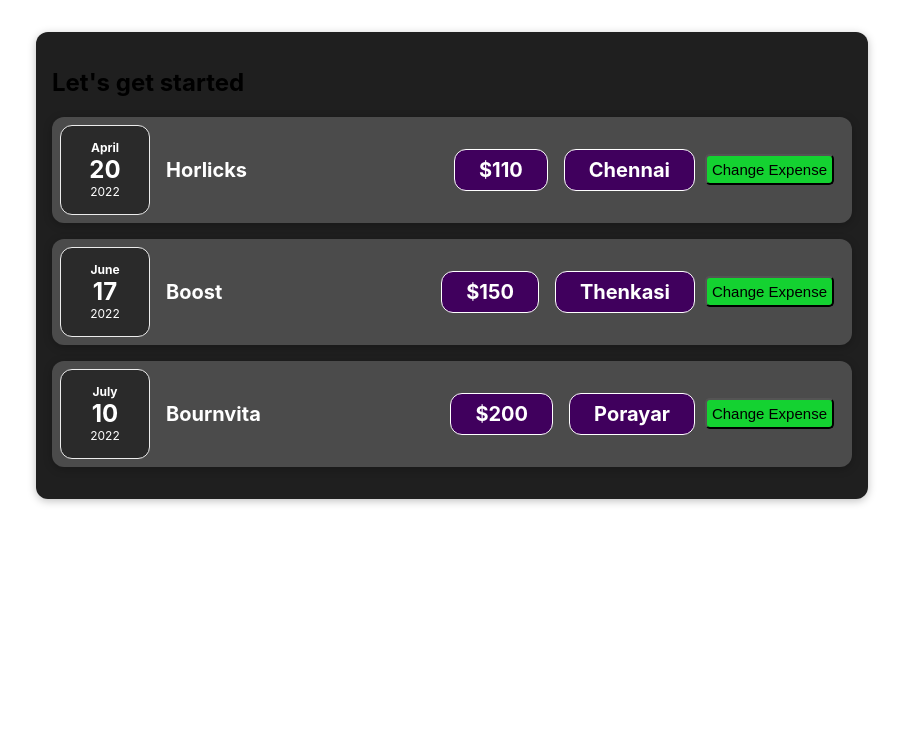
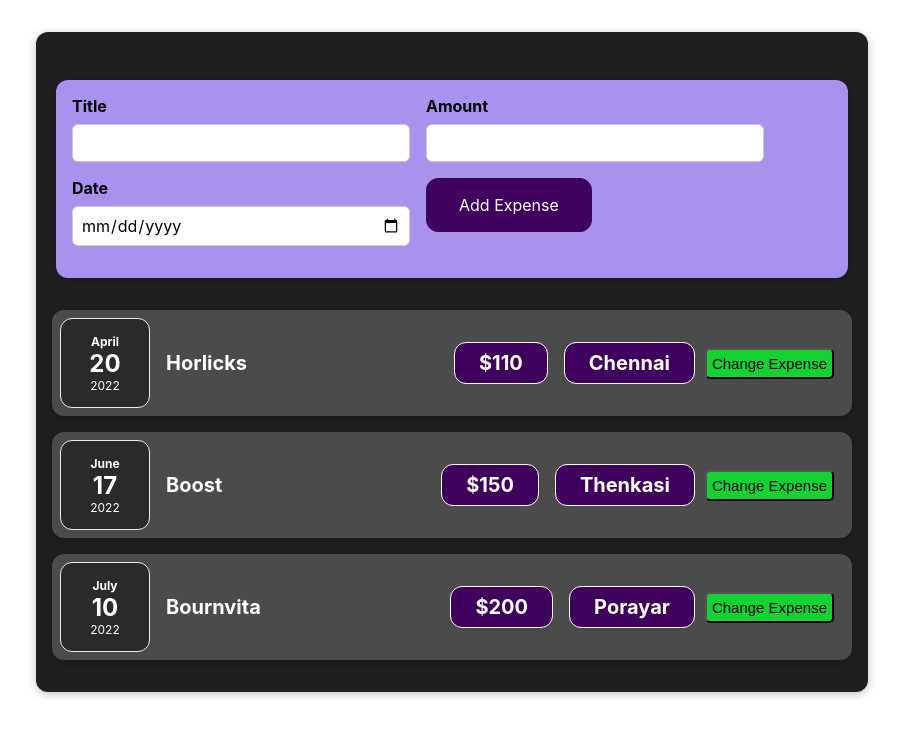
Before and after one commit to reactPlatform/barGraphProject, a React (Create React App) app: page / in a window 1280 px wide. Shown: the top 736 px of the page, without its empty margins (188-1091 px from the left). Built offline with nearby package versions, Linux system fonts and the light colour scheme.

Commit message:
Added Expense Form

```diff
--- a/src/App.js
+++ b/src/App.js
@@ -2,6 +2,7 @@
 import './App.css';
 import Card from './components/UI/Card';
 import ExpenseItem from './components/Expenses/ExpenseItem';
+import NewExpense from './components/NewExpenses/NewExpense';
 
 const App = () => {
   const expenses = [
@@ -26,8 +27,7 @@ const App = () => {
   ]
   return (
     <Card className='expenses'>
-      <h2>Let's get started</h2>
-
+      <NewExpense />
       {expenses.map((expense) => <ExpenseItem date={expense.date} title={expense.title} amount={expense.amount} location={expense.location}></ExpenseItem>)}
 
     </Card>
--- /dev/null
+++ b/src/components/NewExpenses/ExpenseForm.css
@@ -0,0 +1,26 @@
+.new-expense__controls {
+    display: flex;
+    flex-wrap: wrap;
+    gap: 1rem;
+    margin-bottom: 1rem;
+    text-align: left;
+  }
+
+  .new-expense__control label {
+    font-weight: bold;
+    margin-bottom: 0.5rem;
+    display: block;
+  }
+
+  .new-expense__control input {
+    font: inherit;
+    padding: 0.5rem;
+    border-radius: 6px;
+    border: 1px solid #ccc;
+    width: 20rem;
+    max-width: 100%;
+  }
+
+  .new-expense__actions {
+    text-align: right;
+  }
--- /dev/null
+++ b/src/components/NewExpenses/ExpenseForm.js
@@ -0,0 +1,36 @@
+import React from 'react';
+import './ExpenseForm.css';
+
+const ExpenseForm = () => {
+    const titleChangeHandler = (event) => {
+        console.log(event.target.value);
+    };
+    const amountChangeHandler = (event) => {
+        console.log(event.target.value);
+    };
+    const dateChangeHandler = (event) => {
+        console.log(event.target.value);
+    };
+    return(
+        <form>
+            <div className='new-expense__controls'>
+                <div className='new-expense__control'>
+                    <label>Title</label>
+                    <input type='text' onChange={titleChangeHandler}/>
+                </div>
+                <div className='new-expense__control'>
+                    <label>Amount</label>
+                    <input type='number' min='0.01' step='0.01' onChange={amountChangeHandler} />
+                </div>
+                <div className='new-expense__control'>
+                    <label>Date</label>
+                    <input type='date' min='2019-01-01' step='2022-12-31' onChange={dateChangeHandler}/>
+                </div>
+                <div className='new-expense__actions'>
+                    <button type='submit'>Add Expense</button>
+                </div>
+            </div>
+        </form>
+    )
+};
+export default ExpenseForm;
--- /dev/null
+++ b/src/components/NewExpenses/NewExpense.css
@@ -0,0 +1,38 @@
+.new-expense {
+    background-color: #a892ee;
+    padding: 1rem;
+    margin: 2rem auto;
+    width: 50rem;
+    max-width: 95%;
+    border-radius: 12px;
+    text-align: center;
+    box-shadow: 0 1px 8px rgba(0, 0, 0, 0.25);
+  }
+
+  .new-expense button {
+    font: inherit;
+    cursor: pointer;
+    padding: 1rem 2rem;
+    border: 1px solid #40005d;
+    background-color: #40005d;
+    color: white;
+    border-radius: 12px;
+    margin-right: 1rem;
+  }
+
+  .new-expense button:hover,
+  .new-expense button:active {
+    background-color: #510674;
+    border-color: #510674;
+  }
+
+  .new-expense button.alternative {
+    color: #220131;
+    border-color: transparent;
+    background-color: transparent;
+  }
+
+  .new-expense button.alternative:hover,
+  .new-expense button.alternative:active {
+    background-color: #ddb3f8;
+  }
--- /dev/null
+++ b/src/components/NewExpenses/NewExpense.js
@@ -0,0 +1,11 @@
+import React from 'react';
+import './NewExpense.css';
+import ExpenseForm from './ExpenseForm';
+const NewExpense = () => {
+    return(
+        <div className='new-expense'>
+            <ExpenseForm />
+        </div>
+    )
+};
+export default NewExpense;
```
